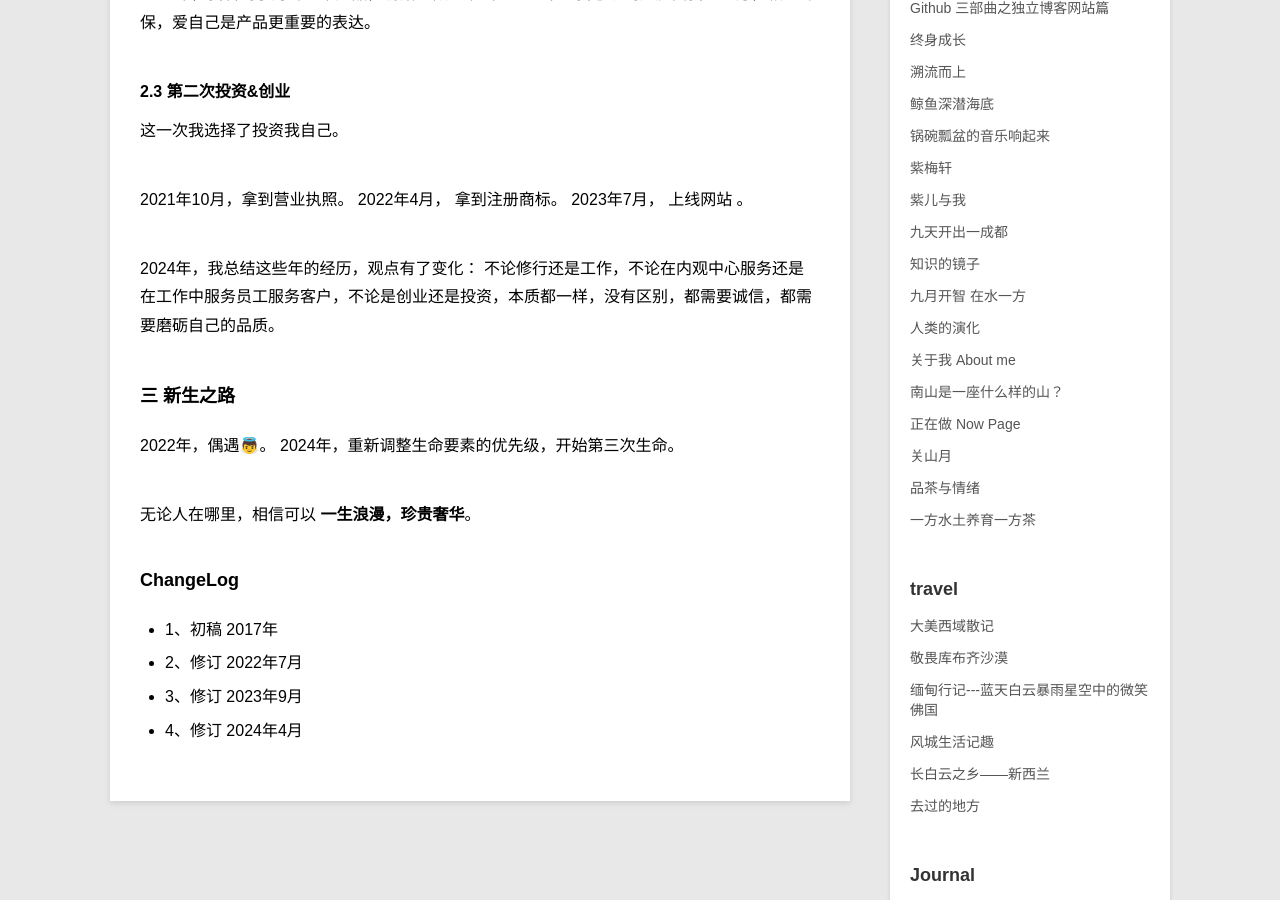
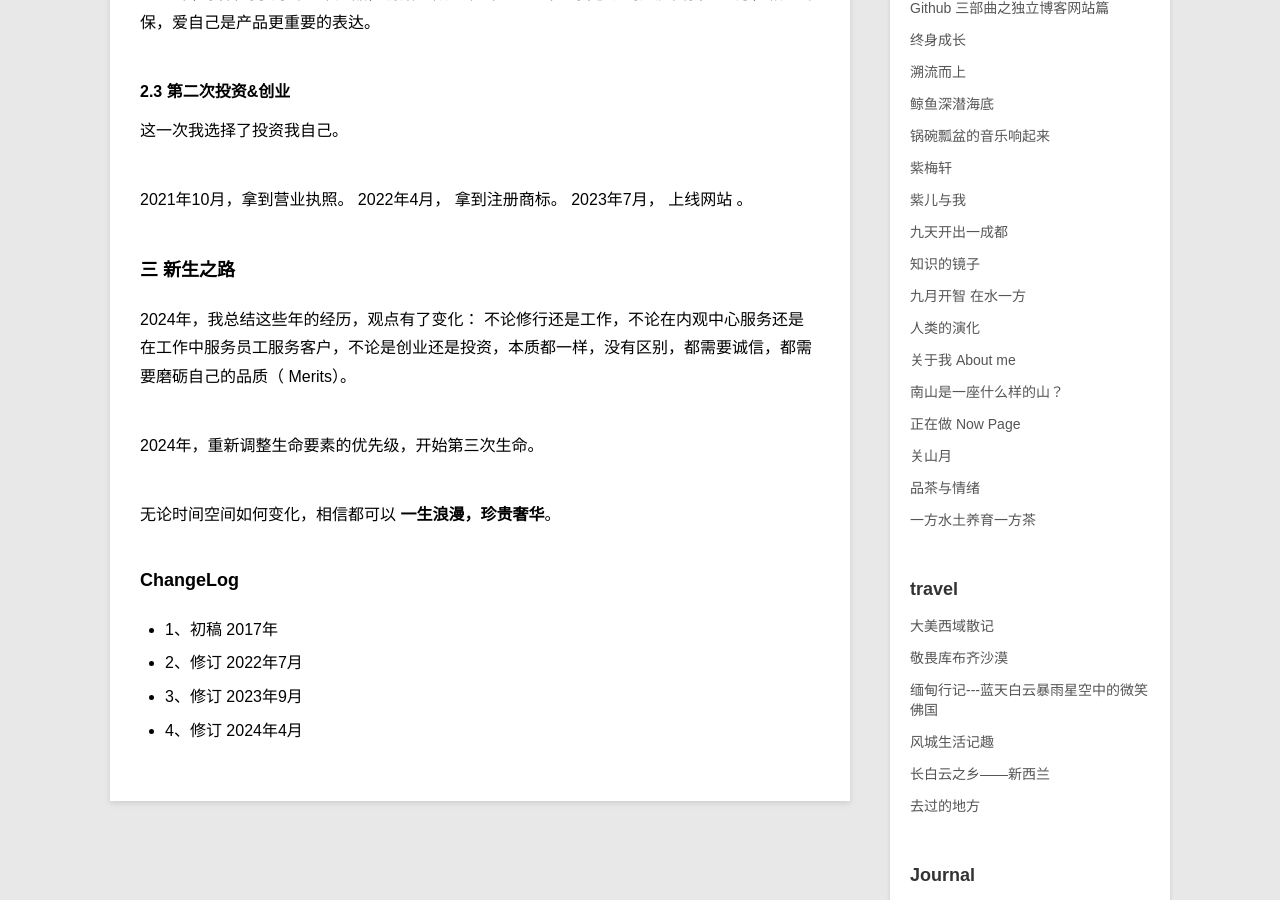
Before and after one commit to violettianjie/violettianjie.github.io, a Jekyll site: the page built from _posts/blog/2022-07-09-2life.md, in a window 1280 px wide and 900 px high, scrolled down 3201 px. Built offline with Jekyll 4.4.1, drawn with Linux system fonts in a browser that asks for light colours; comment, search, counter and statistics services are not loaded.

Commit message:
Update 2022-07-09-2life.md

```diff
--- a/_posts/blog/2022-07-09-2life.md
+++ b/_posts/blog/2022-07-09-2life.md
@@ -95,16 +95,16 @@ category: blog
 2022年4月， 拿到注册商标。
 2023年7月， 上线网站 。
 
-2024年，我总结这些年的经历，观点有了变化：
-不论修行还是工作，不论在内观中心服务还是在工作中服务员工服务客户，不论是创业还是投资，本质都一样，没有区别，都需要诚信，都需要磨砺自己的品质。
 
 
 ### 三 新生之路
 
-2022年，偶遇👼。
+2024年，我总结这些年的经历，观点有了变化：
+不论修行还是工作，不论在内观中心服务还是在工作中服务员工服务客户，不论是创业还是投资，本质都一样，没有区别，都需要诚信，都需要磨砺自己的品质（ Merits）。
+
 2024年，重新调整生命要素的优先级，开始第三次生命。
 
-无论人在哪里，相信可以 **一生浪漫，珍贵奢华**。
+无论时间空间如何变化，相信都可以 **一生浪漫，珍贵奢华**。
 
 ### ChangeLog
 
```
